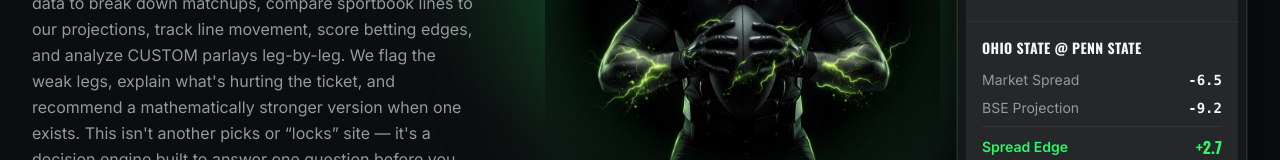
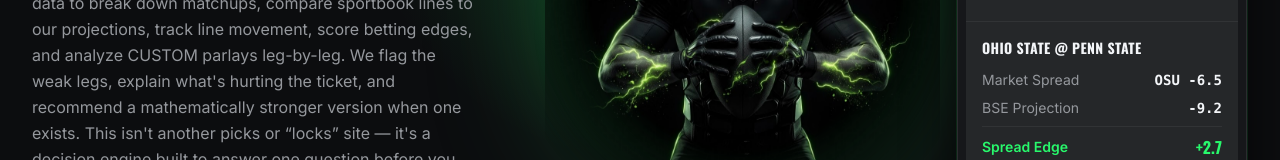
Before and after one commit to BSE1722/big-spread-energy1, a Next.js app: page / in a window 1280 px wide. Shown: the part 527-687 px from the top of the page. Built offline with nearby package versions, Linux system fonts and the light colour scheme.

Commit message:
Update hero.tsx

```diff
--- a/components/home/hero.tsx
+++ b/components/home/hero.tsx
@@ -149,7 +149,7 @@ function PhoneCard() {
             Ohio State @ Penn State
           </div>
           <dl className="mt-3 space-y-2 text-sm">
-            <Row label="Market Spread" value="-6.5" />
+            <Row label="Market Spread" value="OSU -6.5" />
             <Row label="BSE Projection" value="-9.2" />
             <div className="flex items-center justify-between border-t border-border/60 pt-2">
               <dt className="font-semibold text-primary">Spread Edge</dt>
```
